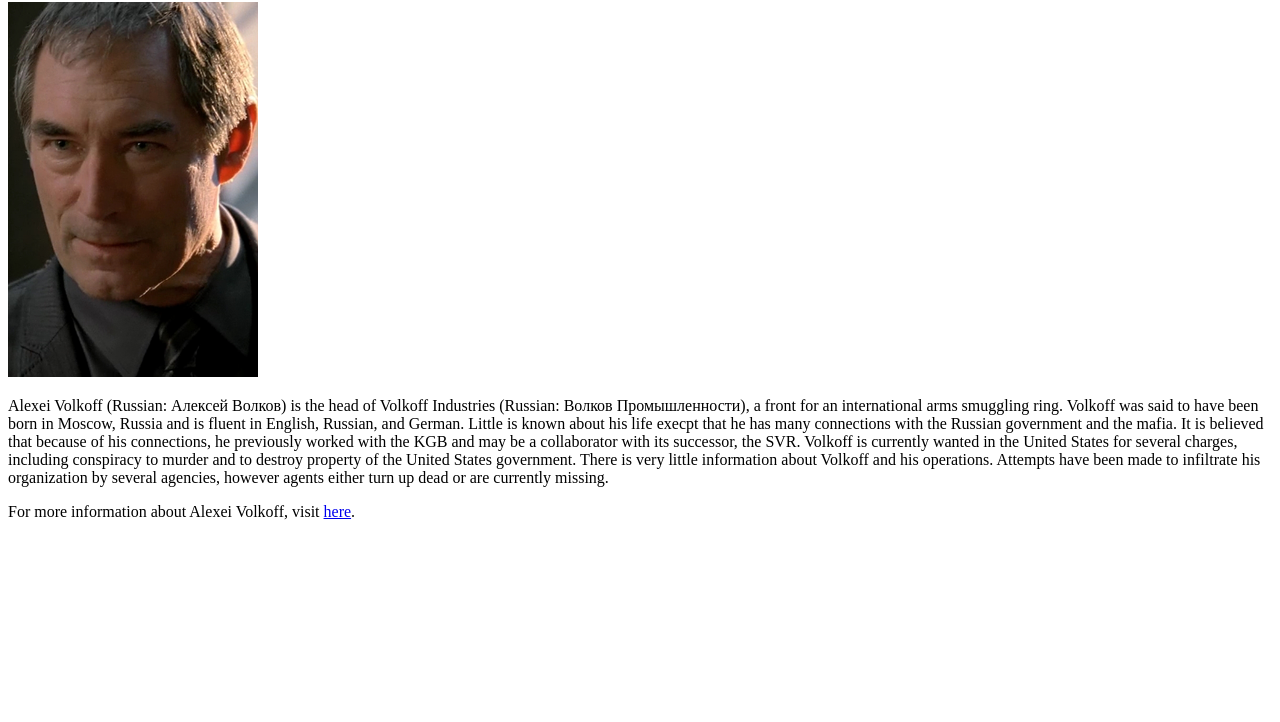
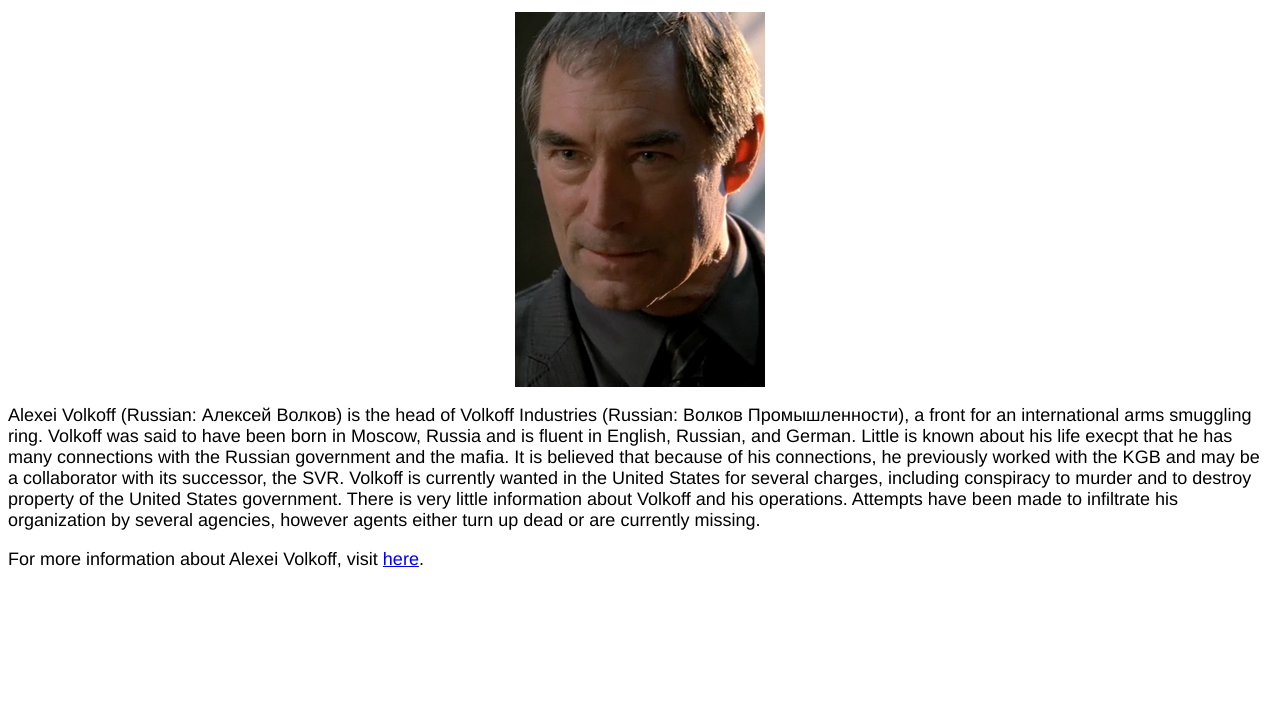
Before and after one commit to Taurvi/files-challenge, a plain HTML site: page index.html in a window 1280 px wide. Shown: the part 78-800 px from the top of the page. Drawn offline with Linux system fonts and the light colour scheme.

Commit message:
fixed centering (again)

```diff
--- a/css/main.css
+++ b/css/main.css
@@ -1,4 +1,4 @@
-:body {
+body {
 	font-family: Helvetica, sans-serif;
 	font-size: 18px;
 }
--- a/index.html
+++ b/index.html
@@ -6,7 +6,7 @@
 </head>
 <body>
 	<h1>Alexei Volkoff (Алексей Волков)</h1>
-	<img name="center" src="img/volkoff.png">
+	<img class="center" src="img/volkoff.png">
 	<p id="char-desc">Alexei Volkoff (Russian: Алексей Волков) is the head of Volkoff Industries (Russian: Волков Промышленности), a front for an international arms smuggling ring. Volkoff was said to have been born in Moscow, Russia and is fluent in English, Russian, and German. Little is known about his life execpt that he has many connections with the Russian government and the mafia. It is believed that because of his connections, he previously worked with the KGB and may be a collaborator with its successor, the SVR.  Volkoff is currently wanted in the United States for several charges, including conspiracy to murder and to destroy property of the United States government. There is very little information about Volkoff and his operations. Attempts have been made to infiltrate his organization by several agencies, however agents either turn up dead or are currently missing.</p>
 
 	<p id="char-info">For more information about Alexei Volkoff, visit <a href="https://en.wikipedia.org/wiki/Alexei_Volkoff">here</a>.</p>
```
